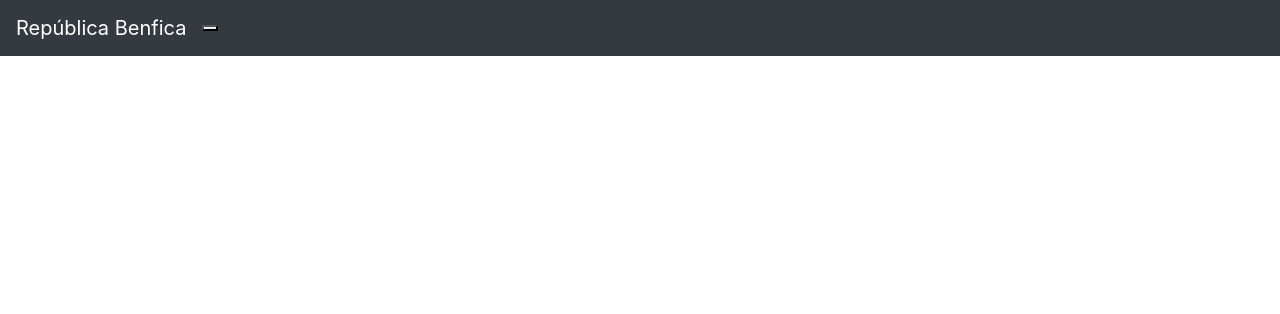
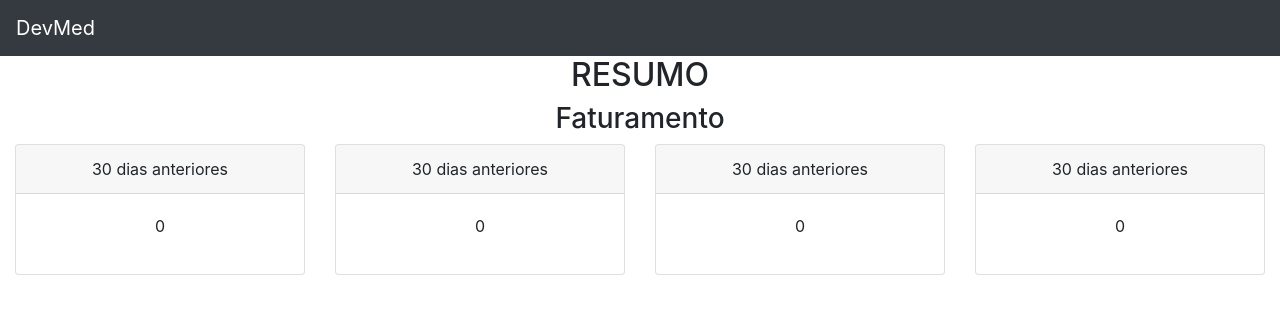
Before and after one commit to robson-sampaio/react-dashboard, a React (Create React App) app: page / in a window 1280 px wide. Shown: the top 314 px of the page. Built offline with nearby package versions, Linux system fonts and the light colour scheme.

Commit message:
new cards

```diff
--- a/src/App.js
+++ b/src/App.js
@@ -1,11 +1,13 @@
 import React from 'react';
 import './App.css';
 import MenuSuperior from './components/menuSuperior/menuSuperior';
+import Resumo from './components/resumo/resumo';
 
 function App() {
   return (
     <div className="App">
-      <MenuSuperior></MenuSuperior>
+      <MenuSuperior/>
+      <Resumo/>
     </div>
   );
 }
--- a/src/components/menuSuperior/menuSuperior.js
+++ b/src/components/menuSuperior/menuSuperior.js
@@ -5,10 +5,10 @@ class MenuSuperior extends Component {
     render(){
         return (
             <nav className="navbar navbar-expand-lg navbar-dark bg-dark">
-                <a href="/" className="navbar-brand">República Benfica</a>
-                <button className="navbar-toggle" type="button" data-toggle="collapse" data-target="#navbarNav">
+                <a href="/" className="navbar-brand">DevMed</a>
+                {/* <button className="navbar-toggle" type="button" data-toggle="collapse" data-target="#navbarNav">
                     <span className="navbar-toggle-icon"></span>
-                </button>
+                </button> */}
                 <div className="collapse navbar-collapse" id="navbarNav">
                     <ul className="navbar-nav mr-auto"></ul>
                 </div>
--- /dev/null
+++ b/src/components/resumo/resumo.js
@@ -0,0 +1,77 @@
+import React, { Component } from 'react';
+
+class Resumo extends Component {
+    constructor(props) {
+        super(props);
+        this.state = {
+            consultas : {
+                consultas_30dias_anteriores : 0,
+                consultas_30dias_posteriores : 0
+            },
+            faturamento : {
+                anterior : {
+                    valor: 0,
+                    comparativo : 0
+                },
+                previsao : {
+                    valor: 0,
+                    comparativo : 0
+                }
+            }
+        }
+    }
+    render() {
+        return (
+            <div>
+                <h2 className="resumo-title">RESUMO</h2>
+                <div className="col">
+                    <h3>Faturamento</h3>
+                    <div className="row">
+                        <div className="col">
+                            <div class="card">
+                                <div class="card-header">
+                                    30 dias anteriores
+                                </div>
+                                <div class="card-body">
+                                    <p>{this.state.consultas.consultas_30dias_anteriores}</p>
+                                </div>
+                            </div>
+                        </div>
+                        <div className="col">
+                            <div class="card">
+                                <div class="card-header">
+                                    30 dias anteriores
+                                </div>
+                                <div class="card-body">
+                                    <p>{this.state.consultas.consultas_30dias_anteriores}</p>
+                                </div>
+                            </div>
+                        </div>
+                        <div className="col">
+                            <div class="card">
+                                <div class="card-header">
+                                    30 dias anteriores
+                                </div>
+                                <div class="card-body">
+                                    <p>{this.state.consultas.consultas_30dias_anteriores}</p>
+                                </div>
+                            </div>
+                        </div>
+                        <div className="col">
+                            <div class="card">
+                                <div class="card-header">
+                                    30 dias anteriores
+                                </div>
+                                <div class="card-body">
+                                    <p>{this.state.consultas.consultas_30dias_anteriores}</p>
+                                </div>
+                            </div>
+                        </div>
+                    </div>
+                </div>
+            </div>
+         )
+    }
+}
+
+export default Resumo;
```
